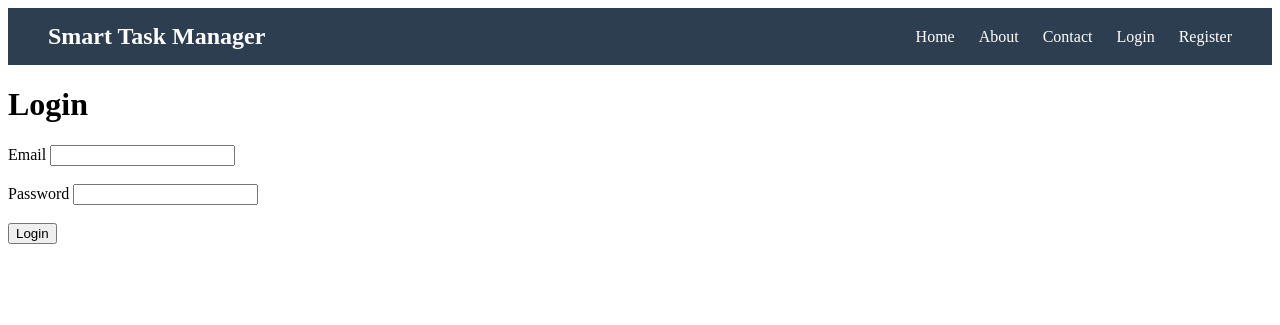
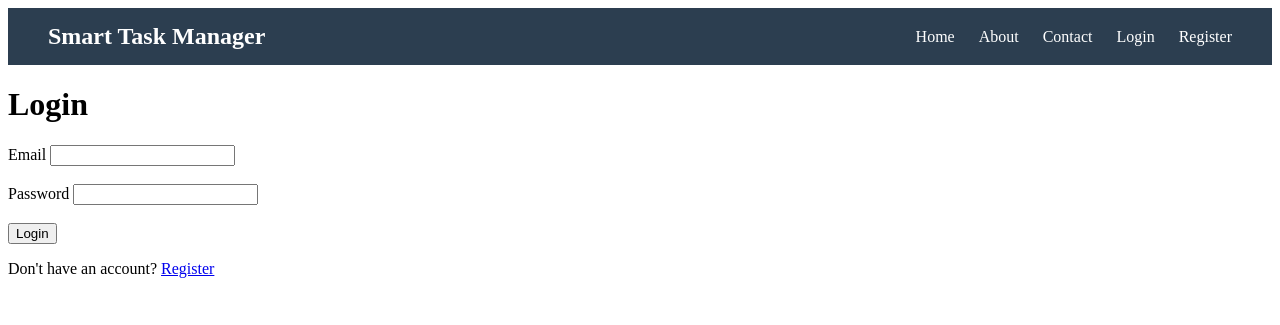
Before and after one commit to bhaktiichoksii/Smart_Task_Manager, a Flask app: page /login in a window 1280 px wide. Shown: the top 325 px of the page. Run offline with Flask 3, Linux system fonts and the light colour scheme.

```diff
--- a/templates/login.html
+++ b/templates/login.html
@@ -10,6 +10,11 @@
     <input type="password" name="password"><br><br>
 
     <button type="submit">Login</button>
+
+    <p>
+    Don't have an account?
+    <a href="/register">Register</a>
+</p>
 </form>
 
 {% endblock %}
```
Also changed, not shown: database/databse.py (added).
